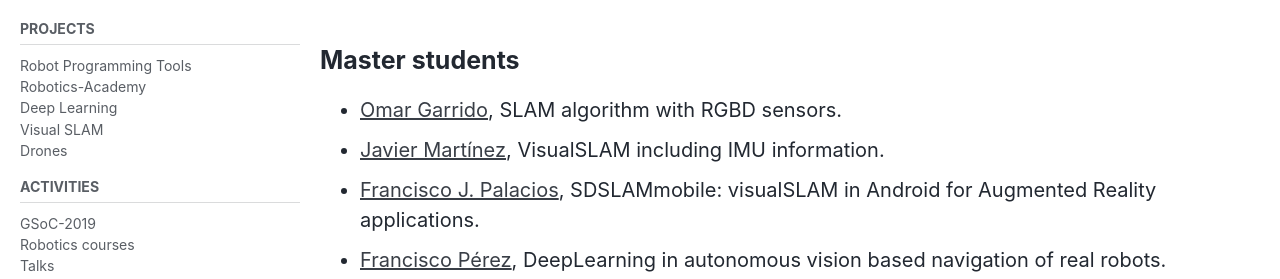
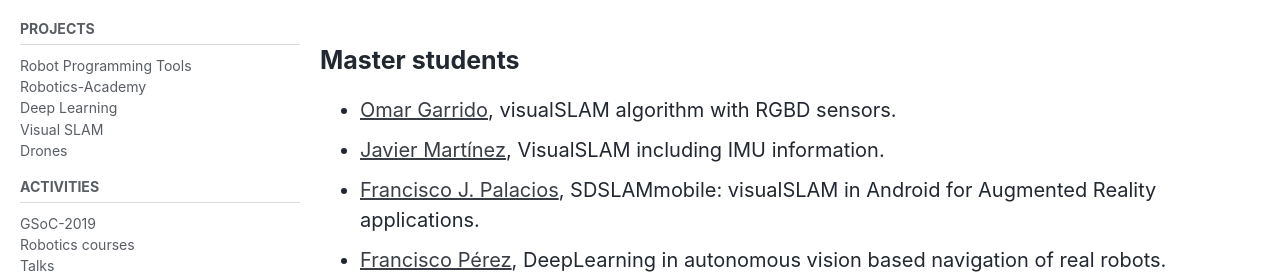
Before and after one commit to JdeRobot/jderobot.github.io, a Jekyll site: the page built from _pages/community/students.md, in a window 1280 px wide and 900 px high, scrolled down 444 px. Shown: the part 162-441 px from the top of the window. Built offline with Jekyll 4.4.1, drawn with Linux system fonts in a browser that asks for light colours; cached includes are drawn as plain includes; nearby versions of some CDN libraries.

Commit message:
TFM Omar added 2

```diff
--- a/_pages/community/students.md
+++ b/_pages/community/students.md
@@ -27,7 +27,7 @@
 
 ## Master students
 
-  - [Omar Garrido](https://roboticslaburjc.github.io/2019-tfm-omar-garrido), SLAM algorithm with RGBD sensors.
+  - [Omar Garrido](https://roboticslaburjc.github.io/2019-tfm-omar-garrido), visualSLAM algorithm with RGBD sensors.
   - [Javier Martínez](https://roboticslaburjc.github.io/2018-tfm-javier-martinez), VisualSLAM including IMU information.
   - [Francisco J. Palacios](https://roboticslaburjc.github.io/2018-tfm-Francisco-Palacios), SDSLAMmobile: visualSLAM in Android for Augmented Reality applications.
   - [Francisco Pérez](https://roboticslaburjc.github.io/2017-tfm-francisco-perez), DeepLearning in autonomous vision based navigation of real robots.
```
